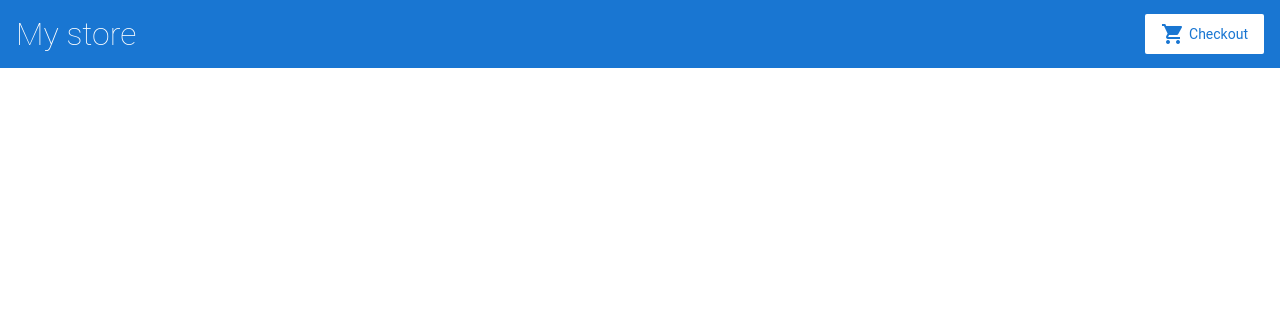
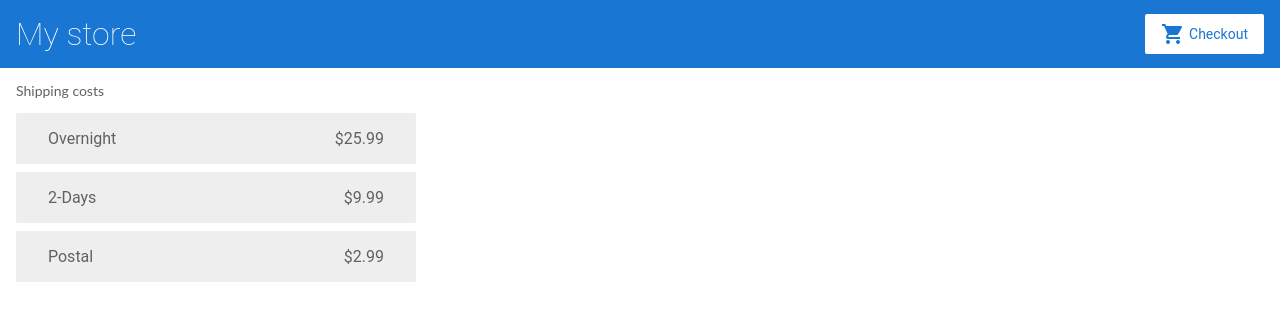
Before and after one commit to khvedelidz3/angular-tutorial-first, an Angular app: page /shipping in a window 1280 px wide. Before the commit this address led to /. Shown: the top 320 px of the page. Built offline with nearby package versions, Linux system fonts and the light colour scheme.

Commit message:
feat(angular-tutorials-first): Add shipping

```diff
--- a/src/app/cart.service.ts
+++ b/src/app/cart.service.ts
@@ -1,4 +1,5 @@
-import {Injectable} from '@angular/core';
+import { Injectable } from '@angular/core';
+import { HttpClient } from '@angular/common/http';
 
 @Injectable({
   providedIn: 'root'
@@ -7,7 +8,7 @@ import {Injectable} from '@angular/core';
 export class CartService {
   items = [];
 
-  constructor() {
+  constructor(private http: HttpClient) {
   }
 
   addToCart(product) {
@@ -25,4 +26,8 @@ export class CartService {
   clearCart() {
     this.items.splice(0);
   }
+
+  getShippingCosts() {
+    return this.http.get('/assets/shipping.json');
+  }
 }
--- a/src/app/cart/cart.component.html
+++ b/src/app/cart/cart.component.html
@@ -1,4 +1,8 @@
 <h3>Cart</h3>
+
+<p>
+  <a routerLink="/shipping">Go to sheeping</a>
+</p>
 
 <div class="cart-item" *ngFor="let item of items; index as productId">
   <span>{{item.name}}</span>
--- /dev/null
+++ b/src/app/shipping/shipping.component.html
@@ -0,0 +1,6 @@
+<p>Shipping costs</p>
+
+<div *ngFor="let shipping of shippingCosts | async" class="shipping-item">
+    <span>{{shipping.name}}</span>
+    <span>{{shipping.price | currency}}</span>
+</div>
--- /dev/null
+++ b/src/app/shipping/shipping.component.ts
@@ -0,0 +1,20 @@
+import { Component, OnInit } from '@angular/core';
+import { CartService } from '../cart.service';
+
+@Component({
+  selector: 'app-shipping',
+  templateUrl: './shipping.component.html',
+  styleUrls: ['./shipping.component.scss']
+})
+export class ShippingComponent implements OnInit {
+
+  shippingCosts;
+
+  constructor(private cartService: CartService) {
+    this.shippingCosts = cartService.getShippingCosts();
+   }
+
+  ngOnInit() {
+  }
+
+}
--- /dev/null
+++ b/src/assets/shipping.json
@@ -0,0 +1,14 @@
+[
+    {
+        "name": "Overnight",
+        "price": 25.99
+    },
+    {
+        "name": "2-Days",
+        "price": 9.99
+    },
+    {
+        "name": "Postal",
+        "price": 2.99
+    }
+]
```
Also changed, not shown: src/app/app.module.ts (+7 -2 lines), src/app/shipping/shipping.component.scss (added).
